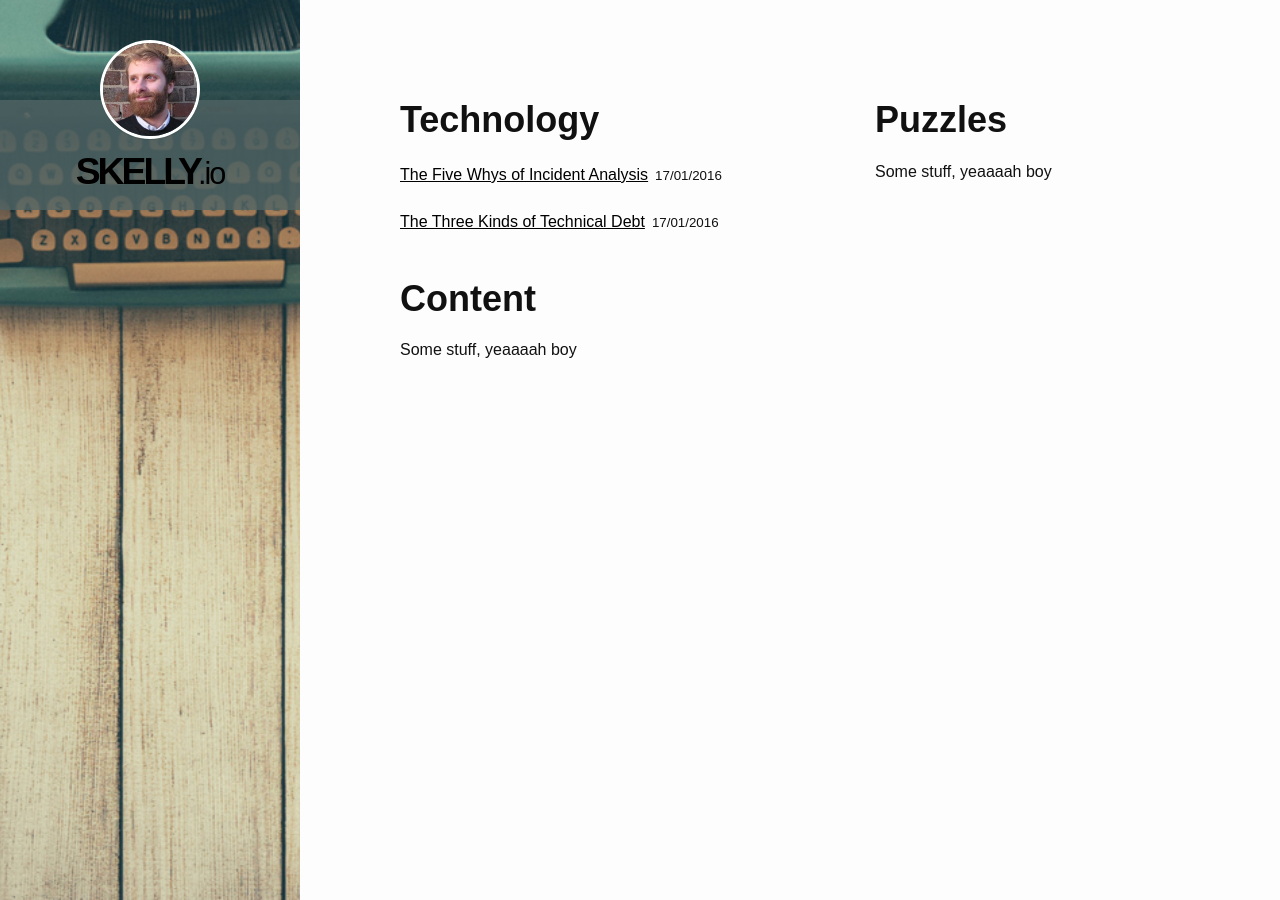
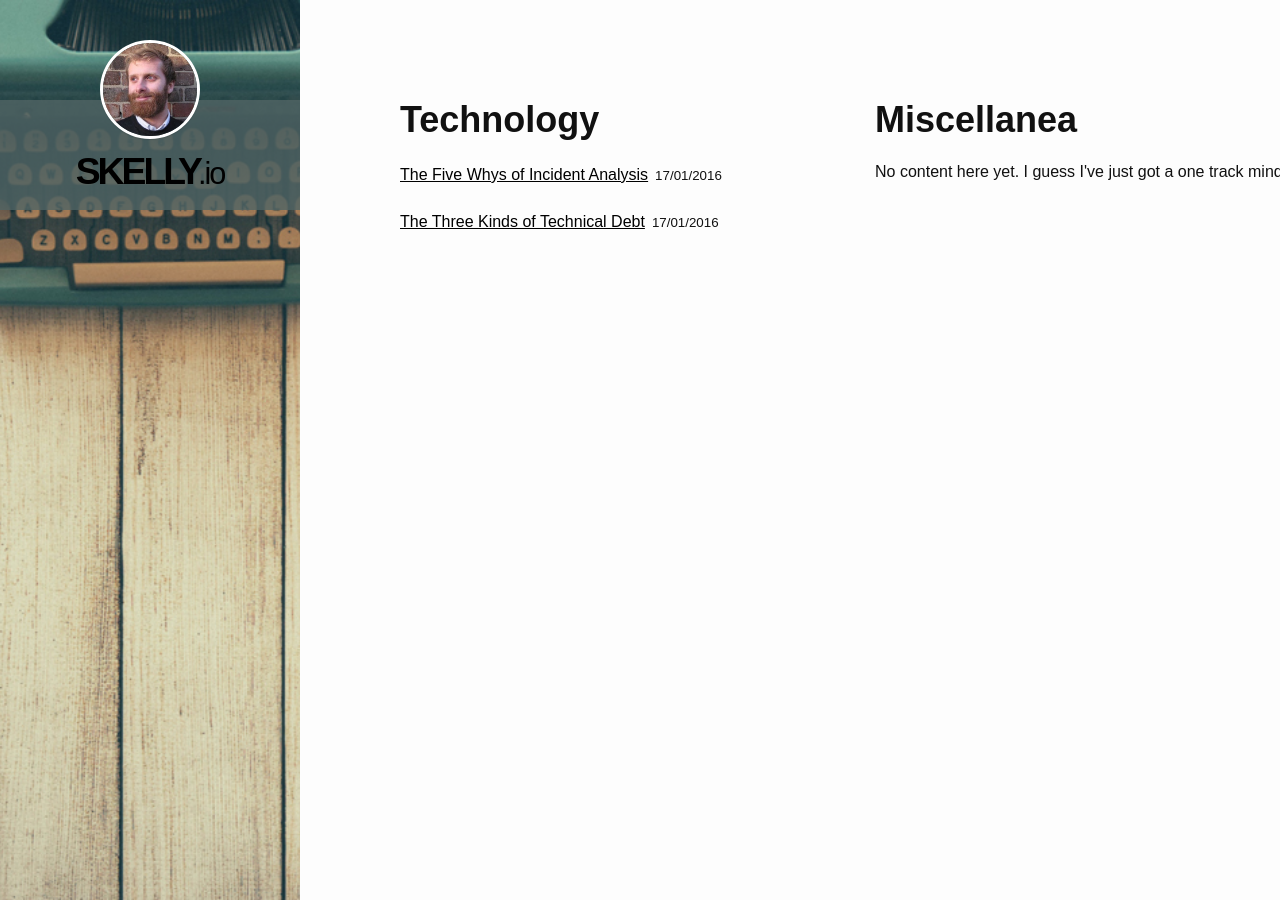
Before and after one commit to skellystudios/skelly-io, a Jekyll site: the page built from skellyio-jekyll/index.html, in a window 1280 px wide. Built offline with Jekyll 4.4.1, drawn with Linux system fonts in a browser that asks for light colours.

Commit message:
Remove categories

```diff
--- a/skellyio-jekyll/index.html
+++ b/skellyio-jekyll/index.html
@@ -11,15 +11,17 @@ layout: default
             <p> <a href="{{ post.url }}">{{ post.title }}</a><span class="posted-date">{{ post.date | date: '%d/%m/%Y' }}</span></p>
             {% endfor %}
       </div>
+      <!--
       <div class="category-section">
           <h1>Content</h1>
         <p> Some stuff, yeaaaah boy</p>
       </div>
+      -->
       </div>
       <div class="col-md-6">
         <div class="category-section">
-          <h1>Puzzles</h1>
-        <p> Some stuff, yeaaaah boy</p>
+          <h1>Miscellanea</h1>
+        <p> No content here yet. I guess I've just got a one track mind</p>
       </div>
 
       </div>
```
